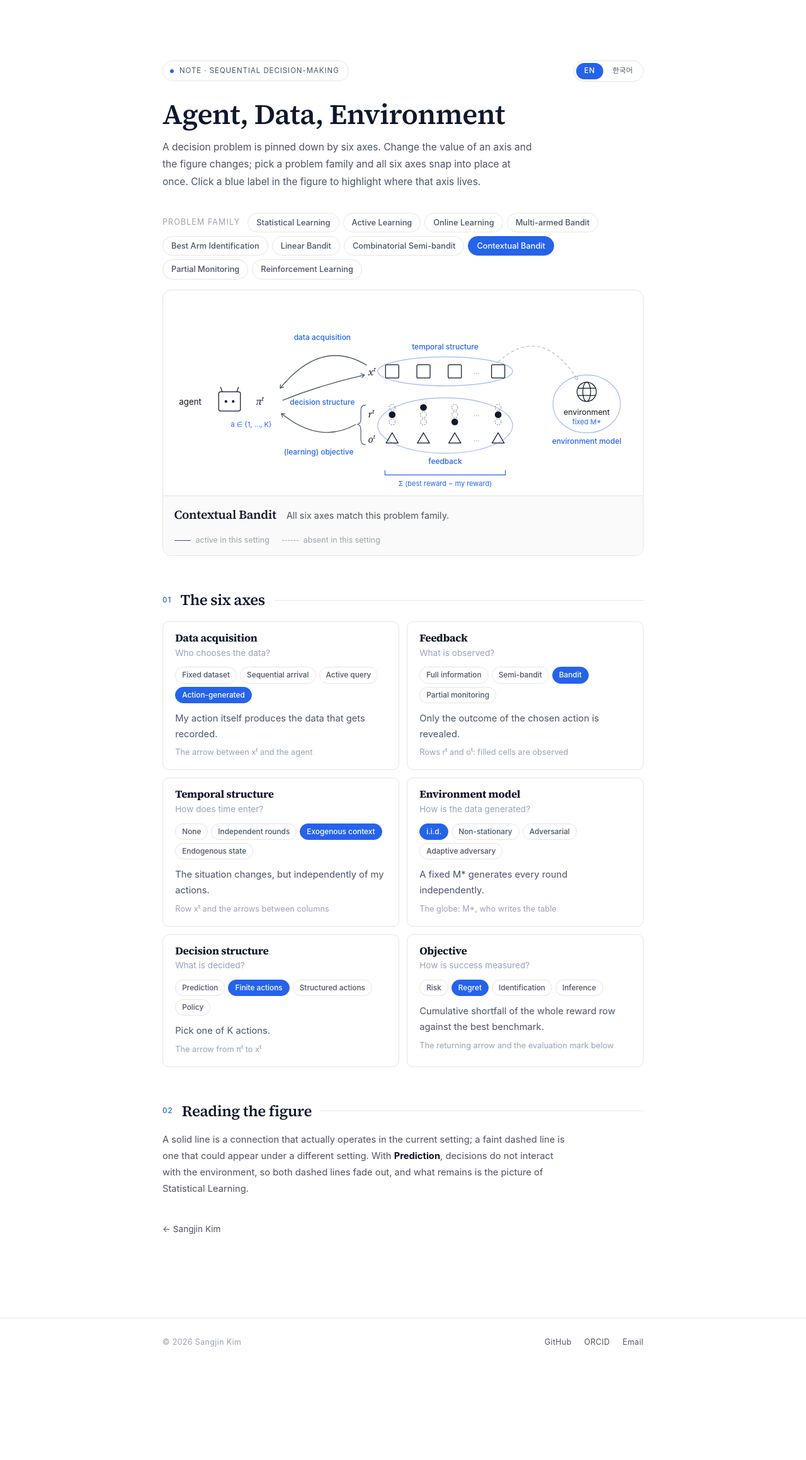
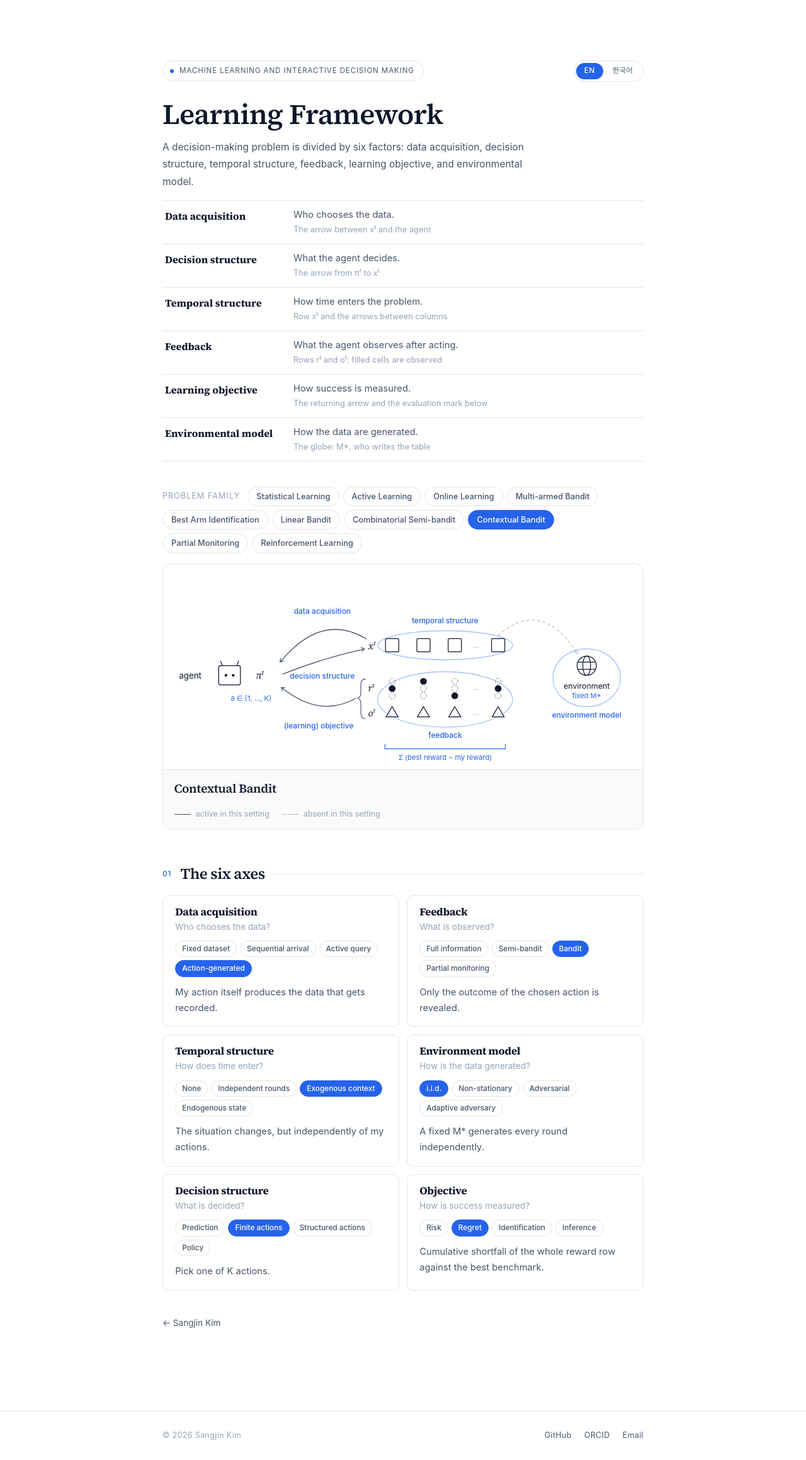
Before and after one commit to hajin322/hajin322.github.io, a Jekyll site: the page built from pages/learning-framework.html, in a window 1280 px wide. Shown: the whole page at 63% size. Built offline with Jekyll 4.4.1, drawn with Linux system fonts in a browser that asks for light colours; before the commit the page ends 2170 px from its top, so only the background shows below that.

Commit message:
Update learning framework page text
Co-Authored-By: Claude Opus 5.5 <noreply@anthropic.com>

```diff
--- a/pages/learning-framework.html
+++ b/pages/learning-framework.html
@@ -1,7 +1,7 @@
 ---
 layout: page
-title: "Agent, Data, Environment"
-description: "의사결정 문제를 여섯 개의 축(data acquisition, feedback, temporal structure, environment model, decision structure, objective)으로 나누어 보는 인터랙티브 그림."
+title: "Learning Framework"
+description: "A decision-making problem divided by six factors: data acquisition, decision structure, temporal structure, feedback, learning objective, and environmental model."
 permalink: /pages/learning-framework/
 ---
 
@@ -91,10 +91,16 @@ permalink: /pages/learning-framework/
 .lf-opts { display: flex; flex-wrap: wrap; gap: 5px; }
 .lf-desc { font-size: 0.92rem; color: var(--text-secondary); line-height: 1.7; margin: 0.75rem 0 0; }
 .lf-desc[data-l="ko"] { line-height: 1.8; }
-.lf-where { font-size: 0.8rem; color: var(--text-muted); margin: 0.35rem 0 0; }
 
-.lf-note { font-size: 0.92rem; color: var(--text-secondary); line-height: 1.75; max-width: 70ch; margin: 0; }
-.lf-note[data-l="ko"] { line-height: 1.85; }
+.lf-factors { margin: -0.75rem 0 2rem; border-top: 1px solid var(--border); }
+.lf-factors > div {
+  display: grid; grid-template-columns: 11.5rem minmax(0, 1fr); gap: 0.25rem 1.25rem;
+  padding: 0.7rem 0 0.7rem 0.25rem; border-bottom: 1px solid var(--border);
+}
+.lf-factors dt { font-family: var(--font-display); font-weight: 700; font-size: 1rem; color: var(--text); }
+.lf-factors dd { margin: 0; font-size: 0.92rem; color: var(--text-secondary); line-height: 1.6; }
+.lf-factors .lf-where { display: block; font-size: 0.8rem; color: var(--text-muted); margin-top: 0.1rem; }
+@media (max-width: 560px) { .lf-factors > div { grid-template-columns: 1fr; } }
 .lf-back { display: inline-block; margin-top: 2.5rem; font-size: 0.85rem; color: var(--text-secondary); }
 .lf-back:hover { color: var(--accent); }
 
@@ -108,8 +114,8 @@ permalink: /pages/learning-framework/
   <div class="hero-top">
     <span class="hero-label">
       <span class="dot"></span>
-      <span data-l="en" lang="en">Note · Sequential decision-making</span>
-      <span data-l="ko" lang="ko">노트 · 순차적 의사결정</span>
+      <span data-l="en" lang="en">Machine learning and interactive decision making</span>
+      <span data-l="ko" lang="ko">기계학습과 상호작용적 의사결정</span>
     </span>
     <div class="lang-toggle" role="group" aria-label="Language / 언어">
       <button type="button" data-lang="en">EN</button>
@@ -117,9 +123,42 @@ permalink: /pages/learning-framework/
     </div>
   </div>
 
-  <h1>Agent, Data, Environment</h1>
-  <p class="lf-lede" data-l="en" lang="en">A decision problem is pinned down by six axes. Change the value of an axis and the figure changes; pick a problem family and all six axes snap into place at once. Click a blue label in the figure to highlight where that axis lives.</p>
-  <p class="lf-lede" data-l="ko" lang="ko">의사결정 문제는 여섯 개의 축으로 정해진다. 축의 값을 바꾸면 그림이 바뀌고, 문제 계열을 고르면 여섯 축이 한꺼번에 맞춰진다. 그림의 파란 글씨를 누르면 그 축이 어디에 사는지 강조된다.</p>
+  <h1>Learning Framework</h1>
+  <p class="lf-lede" data-l="en" lang="en">A decision-making problem is divided by six factors: data acquisition, decision structure, temporal structure, feedback, learning objective, and environmental model.</p>
+  <p class="lf-lede" data-l="ko" lang="ko">의사결정 문제는 여섯 개의 요소로 나뉜다: 데이터 획득, 결정 구조, 시간 구조, 피드백, 학습 목표, 환경 모델.</p>
+
+  <dl class="lf-factors">
+    <div>
+      <dt>Data acquisition</dt>
+      <dd><span data-l="en" lang="en">Who chooses the data.</span><span data-l="ko" lang="ko">데이터를 누가 고르는가.</span>
+        <span class="lf-where"><span data-l="en" lang="en">The arrow between xᵗ and the agent</span><span data-l="ko" lang="ko">xᵗ와 에이전트 사이의 화살표</span></span></dd>
+    </div>
+    <div>
+      <dt>Decision structure</dt>
+      <dd><span data-l="en" lang="en">What the agent decides.</span><span data-l="ko" lang="ko">무엇을 결정하는가.</span>
+        <span class="lf-where"><span data-l="en" lang="en">The arrow from πᵗ to xᵗ</span><span data-l="ko" lang="ko">πᵗ에서 xᵗ로 가는 화살표</span></span></dd>
+    </div>
+    <div>
+      <dt>Temporal structure</dt>
+      <dd><span data-l="en" lang="en">How time enters the problem.</span><span data-l="ko" lang="ko">시간이 문제에 어떻게 들어오는가.</span>
+        <span class="lf-where"><span data-l="en" lang="en">Row xᵗ and the arrows between columns</span><span data-l="ko" lang="ko">xᵗ의 행과 칸 사이의 화살표</span></span></dd>
+    </div>
+    <div>
+      <dt>Feedback</dt>
+      <dd><span data-l="en" lang="en">What the agent observes after acting.</span><span data-l="ko" lang="ko">행동한 뒤 무엇을 관측하는가.</span>
+        <span class="lf-where"><span data-l="en" lang="en">Rows rᵗ and oᵗ: filled cells are observed</span><span data-l="ko" lang="ko">rᵗ와 oᵗ의 행: 채워진 칸이 보이는 칸</span></span></dd>
+    </div>
+    <div>
+      <dt>Learning objective</dt>
+      <dd><span data-l="en" lang="en">How success is measured.</span><span data-l="ko" lang="ko">무엇으로 성공을 재는가.</span>
+        <span class="lf-where"><span data-l="en" lang="en">The returning arrow and the evaluation mark below</span><span data-l="ko" lang="ko">돌아오는 화살표와 아래의 평가 표시</span></span></dd>
+    </div>
+    <div>
+      <dt>Environmental model</dt>
+      <dd><span data-l="en" lang="en">How the data are generated.</span><span data-l="ko" lang="ko">데이터가 어떻게 생성되는가.</span>
+        <span class="lf-where"><span data-l="en" lang="en">The globe: M*, who writes the table</span><span data-l="ko" lang="ko">지구본: 표를 쓰는 주체 M*</span></span></dd>
+    </div>
+  </dl>
 </section>
 
 <div class="lf-presets" id="presets">
@@ -188,7 +227,7 @@ permalink: /pages/learning-framework/
       </g>
     </svg>
   </div>
-  <div class="lf-summary" aria-live="polite"><span class="name" id="famName"></span><span class="hint" id="famHint"></span></div>
+  <div class="lf-summary" aria-live="polite"><span class="name" id="famName"></span></div>
   <div class="lf-legend">
     <span><i></i><span data-l="en" lang="en">active in this setting</span><span data-l="ko" lang="ko">이 설정에서 작동하는 연결</span></span>
     <span><i class="off"></i><span data-l="en" lang="en">absent in this setting</span><span data-l="ko" lang="ko">이 설정에서는 없는 연결</span></span>
@@ -202,16 +241,6 @@ permalink: /pages/learning-framework/
     <span class="line"></span>
   </h2>
   <div class="lf-axes" id="axes" aria-label="Six axes / 여섯 축"></div>
-</section>
-
-<section class="section" id="reading">
-  <h2 class="section-title">
-    <span class="num">02</span>
-    <span><span data-l="en" lang="en">Reading the figure</span><span data-l="ko" lang="ko">그림 읽는 법</span></span>
-    <span class="line"></span>
-  </h2>
-  <p class="lf-note" data-l="en" lang="en">A solid line is a connection that actually operates in the current setting; a faint dashed line is one that could appear under a different setting. With <strong>Prediction</strong>, decisions do not interact with the environment, so both dashed lines fade out, and what remains is the picture of Statistical Learning.</p>
-  <p class="lf-note" data-l="ko" lang="ko">점선의 규칙: 실선은 이 설정에서 실제로 작동하는 연결이고, 흐린 점선은 다른 설정에서라면 생길 수 있는 연결이다. <strong>Prediction</strong>에서는 결정이 환경과 상호작용하지 않으므로 두 점선이 모두 흐려지고, 그것이 Statistical Learning의 그림이다.</p>
   <a class="lf-back" href="{{ '/' | relative_url }}">← {{ site.author.name }}</a>
 </section>
 
@@ -338,17 +367,9 @@ function renderFig() {
 
 function renderSummary() {
   const hit = FAM.find(([, v]) => AXES.every(a => v[a.id] === state[a.id]));
-  const nameEl = document.getElementById('famName'), hintEl = document.getElementById('famHint');
-  if (hit) {
-    nameEl.textContent = hit[0];
-    hintEl.innerHTML = bi('All six axes match this problem family.', '여섯 축의 값이 이 문제 계열과 일치해요.');
-  } else {
-    nameEl.innerHTML = bi('Not a preset combination', '프리셋에 없는 조합');
-    const near = FAM.map(([n, v]) => [n, AXES.filter(a => v[a.id] !== state[a.id]).map(a => a.name)]).sort((x, y) => x[1].length - y[1].length)[0];
-    hintEl.innerHTML = bi(
-      near[0] + ' with the ' + near[1].join(', ') + ' axis changed. Worth checking what the literature calls it.',
-      near[0] + '에서 ' + near[1].join(', ') + ' 축을 바꾼 설정이에요. 문헌에 어떤 이름으로 있는지 찾아볼 만해요.');
-  }
+  const nameEl = document.getElementById('famName');
+  if (hit) nameEl.textContent = hit[0];
+  else nameEl.innerHTML = bi('Not a preset combination', '프리셋에 없는 조합');
   document.querySelectorAll('#presets button').forEach((b, i) => b.setAttribute('aria-pressed', String(!!hit && hit[0] === FAM[i][0])));
 }
 
@@ -359,8 +380,7 @@ AXES.forEach(a => {
     '<p class="lf-q">' + bi(a.q[0], a.q[1]) + '</p>' +
     '<div class="lf-opts" role="group" aria-label="' + a.name + '">' +
     a.vals.map((v, k) => '<button type="button" class="lf-chip sm" data-ax="' + a.id + '" data-k="' + k + '">' + v[0] + '</button>').join('') + '</div>' +
-    '<p class="lf-desc" data-l="en" lang="en"></p><p class="lf-desc" data-l="ko" lang="ko"></p>' +
-    '<p class="lf-where">' + bi(a.where[0], a.where[1]) + '</p>';
+    '<p class="lf-desc" data-l="en" lang="en"></p><p class="lf-desc" data-l="ko" lang="ko"></p>';
   axesEl.appendChild(c);
 });
 function renderCards() {
```
